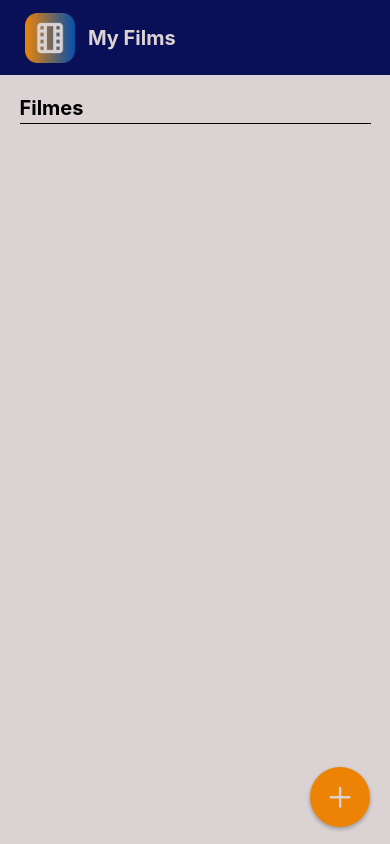
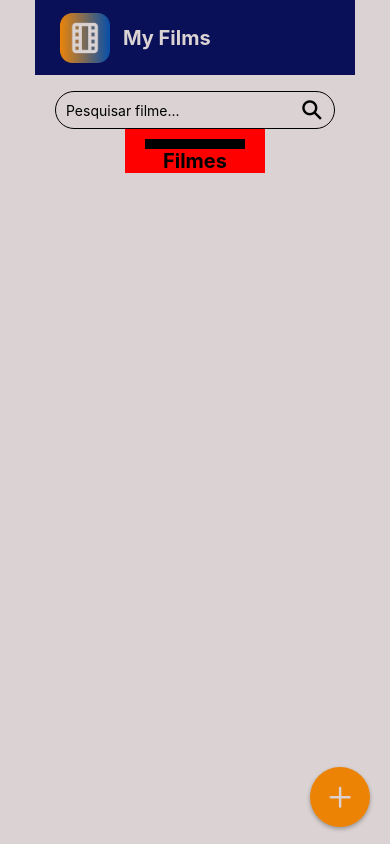
Before and after one commit to AbadeMTH/MyFilms, a React Native app: screen / in a window 390 px wide. Built offline with nearby package versions, Linux system fonts and the light colour scheme.

Commit message:
add search bar (NOT FINISHED)

```diff
--- a/src/components/card/style.js
+++ b/src/components/card/style.js
@@ -2,7 +2,7 @@ import { StyleSheet } from "react-native"
 
 export const stylesCard = StyleSheet.create({
     card: {
-        width: "140%",
+        width: "130%",
         backgroundColor: "#024CAA",
         marginTop: 16,
         marginBottom: 16,
--- a/src/hooks/useStorage.js
+++ b/src/hooks/useStorage.js
@@ -26,11 +26,14 @@ const useStorage = () => {
         }
     }
 
-    const removeFilm = async (key, item) => { // Função assíncrona que remove um filme do AsyncStorage por meio de uma chave e dados do filme especifico
+    const removeFilm = async (key, item) => {
+        // Função assíncrona que remove um filme do AsyncStorage por meio de uma chave e dados do filme especifico
         try {
-            let films = await getFilm(key)// Pega os filmes existentes e os salva em uma variável
+            let films = await getFilm(key) // Pega os filmes existentes e os salva em uma variável
 
-            let myFilms = films.filter((film) => film.id !== item.id) /* Remove o filme especifico do array de filmes por meio do filter,
+            let myFilms = films.filter(
+                (film) => film.id !== item.id
+            ) /* Remove o filme especifico do array de filmes por meio do filter,
             utilizando uma condição que se o id do film filtrado for diferente do id do filme que desejamos remover ele é adicionado na lista,
             caso contrário ele não é adicionado, após isso salvamos a nova lista sem o id identificado como igual, assim, removendo o filme */
 
@@ -42,11 +45,13 @@ const useStorage = () => {
         }
     }
 
-    const updateFilm = async (key, item) => {// Função assíncrona que atualiza um filme do AsyncStorage por meio de uma chave e dados do filme especifico
+    const updateFilm = async (key, item) => {
+        // Função assíncrona que atualiza um filme do AsyncStorage por meio de uma chave e dados do filme especifico
         try {
-            let films = await getFilm(key)// Pega os filmes existentes e os salva em uma variável
+            let films = await getFilm(key) // Pega os filmes existentes e os salva em uma variável
 
-            let myFilms = films.map( // Utiliza o map para percorrer cada item do array e substitui o item correspondente pelo novo item
+            let myFilms = films.map(
+                // Utiliza o map para percorrer cada item do array e substitui o item correspondente pelo novo item
                 (film) => (film.id === item.id ? item : film)
             )
 
@@ -55,7 +60,20 @@ const useStorage = () => {
         } catch (error) {}
     }
 
-    return { saveFilm, getFilm, removeFilm, updateFilm }
+    const searchFilm = async (key, filmName) => {
+        // Função assíncrona que procura por um filme especifico
+        try {
+            let films = await getFilm(key) // Pega os filmes existentes e os salva em uma variável
+
+            let myFilms = films.filter(
+                (film) => film.film.toLowerCase() === filmName.toLowerCase()
+            ) //Filtra o filme pelo nome e retorna pra lista, utilizando o toLowerCase para ignorar capslocks
+
+            return myFilms //Retorna a lista sem o filme encontrado para que o usuário possa ver a lista atualizada
+        } catch (error) {}
+    }
+
+    return { saveFilm, getFilm, removeFilm, updateFilm, searchFilm }
 }
 
 export default useStorage
--- a/src/screens/homeScreen/components/header/style.js
+++ b/src/screens/homeScreen/components/header/style.js
@@ -5,7 +5,6 @@ export const stylesHeader = StyleSheet.create({
         flexDirection: "row",
         alignItems: "center",
         backgroundColor: "#091057",
-        width: "100%",
         height: 75,
     },
     logo: {
--- /dev/null
+++ b/src/screens/homeScreen/components/searchBar/searchBar.js
@@ -0,0 +1,34 @@
+import React, { useState } from "react"
+import { TextInput, TouchableOpacity, View } from "react-native"
+import { stylesSearchBar as styles } from "./style"
+import Ionicons from "@expo/vector-icons/Ionicons"
+
+export function SearchBar({ onPress }) {
+    const [filmSearch, setFilmSearch] = useState("")
+
+    function removeSpaces(val) {
+        const film = val.trim() //Remove espaços no inicio e no final
+        onPress(film)
+    }
+    return (
+        <View style={styles.container}>
+            <TextInput
+                style={styles.input}
+                autoCorrect={true}
+                autoCapitalize="sentences"
+                placeholder="Pesquisar filme..."
+                placeholderTextColor={"#000"}
+                value={filmSearch}
+                onChangeText={(value) => setFilmSearch(value)}
+            />
+            <TouchableOpacity
+                style={styles.buttonSearch}
+                onPress={() => {
+                    removeSpaces(filmSearch)
+                }}
+            >
+                <Ionicons name="search-sharp" size={24} color="black" />
+            </TouchableOpacity>
+        </View>
+    )
+}
--- /dev/null
+++ b/src/screens/homeScreen/components/searchBar/style.js
@@ -0,0 +1,22 @@
+import { StyleSheet } from "react-native";
+
+export const stylesSearchBar = StyleSheet.create({
+    container: {
+        backgroundColor: '#DBD3D3',
+        borderWidth: 1,
+        borderColor: '#000',
+        borderRadius: 50,
+        flex: 1,
+        justifyContent: 'space-between',
+        alignItems: 'center',
+        paddingHorizontal: 10,
+        paddingVertical: 5,
+        flexDirection: 'row'
+    },
+    input: {
+        flex: 1,
+        marginRight: 16,
+    },
+    buttonSearch: {
+    }
+})
--- a/src/screens/homeScreen/components/title/style.js
+++ b/src/screens/homeScreen/components/title/style.js
@@ -1,20 +1,21 @@
 import { StyleSheet } from "react-native"
 
 export const stylesTitle = StyleSheet.create({
-    filmsContainer: {
-        width: "90%",
-        justifyContent: "flex-start",
-        marginTop: 21,
+    container: {
+        justifyContent: 'center',
+        alignItems: 'center',
+        backgroundColor: 'red'
     },
     filmsText: {
         fontSize: 20,
         fontWeight: "bold",
-        marginBottom: 3,
+        textAlign: 'center'
     },
     line: {
-        width: "100%",
         backgroundColor: "#000",
-        height: 1,
-        marginBottom: 16,
+        height: 10,
+        marginHorizontal: 20,
+        marginTop: 10,
+        width: 100
     },
 })
--- a/src/screens/homeScreen/components/title/title.js
+++ b/src/screens/homeScreen/components/title/title.js
@@ -3,10 +3,11 @@ import { stylesTitle as styles } from "./style"
 import { Text, View } from "react-native"
 
 export function Title({ title }) {
+    //TODO: MAKE THE LINE GO ALL WIDTH
     return (
-        <View style={styles.filmsContainer}>
+        <View style={styles.container}>
+            <View style={styles.line} />
             <Text style={styles.filmsText}>{title}</Text>
-            <View style={styles.line} />
         </View>
     )
 }
--- a/src/screens/homeScreen/index.js
+++ b/src/screens/homeScreen/index.js
@@ -7,6 +7,7 @@ import { AddCard } from "../../components/addCard/addCard"
 import { ModalForm } from "./components/modalForm/modalForm"
 import useStorage from "../../hooks/useStorage"
 import { Title } from "./components/title/title"
+import { SearchBar } from "./components/searchBar/searchBar"
 
 export function HomeScreen() {
     const [modalVisible, setModalVisible] = useState(false)
@@ -15,7 +16,7 @@ export function HomeScreen() {
     const [filmList, setFilmList] = useState([])
     const [updateFlag, setUpdateFlag] = useState(false)
 
-    const { getFilm } = useStorage() // Importando o hook de armazenamento
+    const { getFilm, searchFilm } = useStorage() // Importando o hook de armazenamento
 
     useEffect(() => {
         //Carrega os filmes ao iniciar o aplicativo e também quando o updateFlag é alterado
@@ -24,6 +25,7 @@ export function HomeScreen() {
             if (films) {
                 //Caso falso, o padrão é um array vazio
                 setFilmList(films)
+                console.log(films)
             }
         }
         loadFilms()
@@ -42,6 +44,21 @@ export function HomeScreen() {
         setModalVisible(true)
     }
 
+    async function searchFilms(filmName) {
+        if (filmName) {
+            const films = await searchFilm("@films", filmName)
+            if (films.length != 0) {
+                setFilmList(films)
+            } else {
+                setFilmList([])
+            }
+        } else {
+            setTimeout(() => {
+                setUpdateFlag((prev) => !prev)
+            }, 300)
+        }
+    }
+
     function closeModal() {
         // Função que fecha a modal, tira todas as flags e atualiza a lista depois de 0.3s
         setSelectedFilm(null)
@@ -57,18 +74,29 @@ export function HomeScreen() {
         return <Card onPress={() => editFilm(item)} {...item} />
     }
 
+    function renderListHeader() {
+        return (
+            <>
+                <Header headerText="My Films" />
+                <View style={styles.searchContainer}>
+                    <SearchBar onPress={searchFilms} />
+                    <Title title="Filmes" />
+                </View>
+            </>
+        )
+    }
+
     return (
         <View style={styles.container}>
-            <Header headerText="My Films" />
-
-            <Title title="Filmes" />
-
             <FlatList
                 style={styles.list}
                 contentContainerStyle={{ alignItems: "center" }}
                 data={filmList}
                 keyExtractor={(item) => String(item.id)}
                 renderItem={renderItem}
+                ListHeaderComponent={renderListHeader}
+                refreshing={false}
+                onRefresh={() => setUpdateFlag((prev) => !prev)}
             />
 
             <AddCard onPress={addFilm} />
--- a/src/screens/homeScreen/style.js
+++ b/src/screens/homeScreen/style.js
@@ -8,7 +8,13 @@ export const stylesHomeScreen = StyleSheet.create({
     },
     list: {
         width: "100%",
-        paddingRight: 10,
-        paddingLeft: 10,
+    },
+    searchContainer: {
+        width: '100%',
+        justifyContent: "center",
+        alignItems: 'center',
+        paddingTop: 16,
+        paddingHorizontal: 20,
+        paddingBottom: 2,
     },
 })
```
